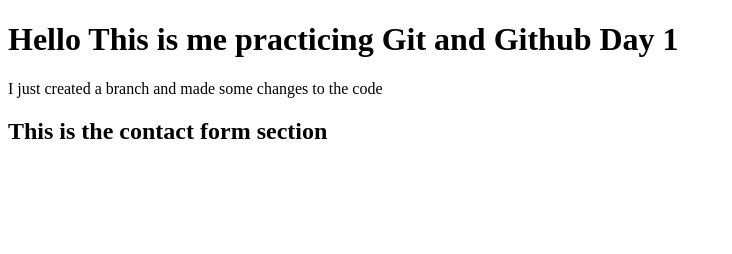
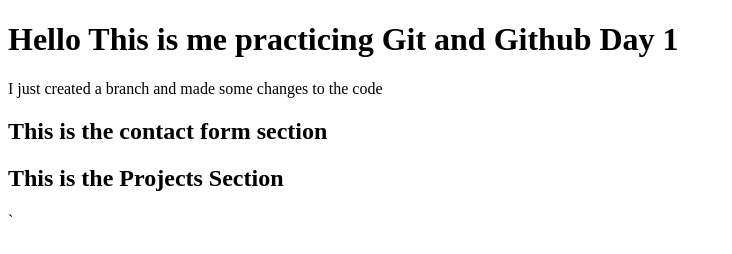
Before and after one commit to Sparky-gg/GitPractice, a plain HTML site: page index.htm in a window 1280 px wide. Shown: the whole page, without its empty margins (0-732 px from the left). Drawn offline with Linux system fonts and the light colour scheme.

Commit message:
add: Added Projects section

```diff
--- a/index.htm
+++ b/index.htm
@@ -12,5 +12,9 @@
     <section>
         <h2>This is the contact form section</h2>
     </section>
+
+    <section>
+        <h2>This is the Projects Section</h2>`
+    </section>
 </body>
 </html>
```
